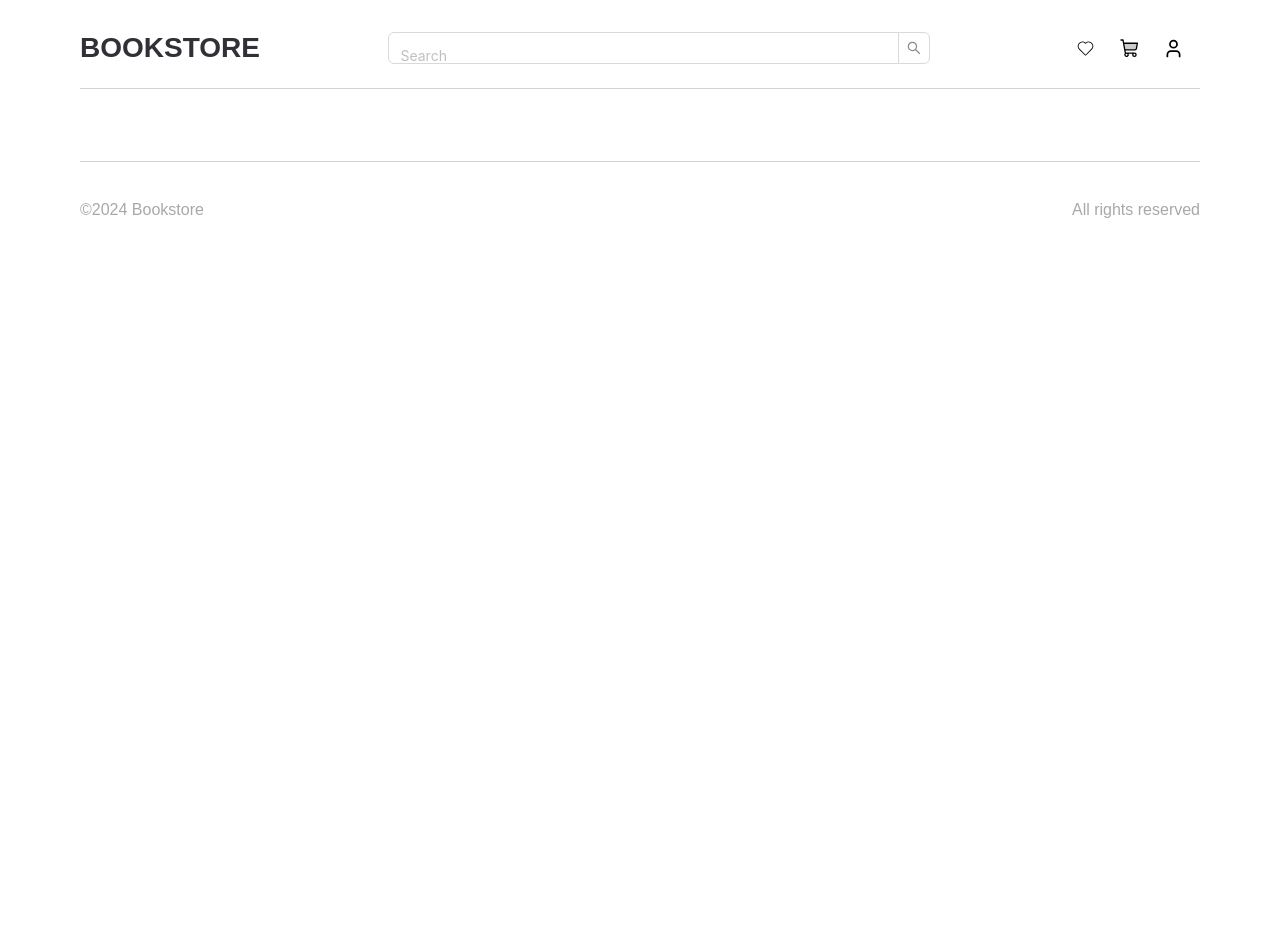
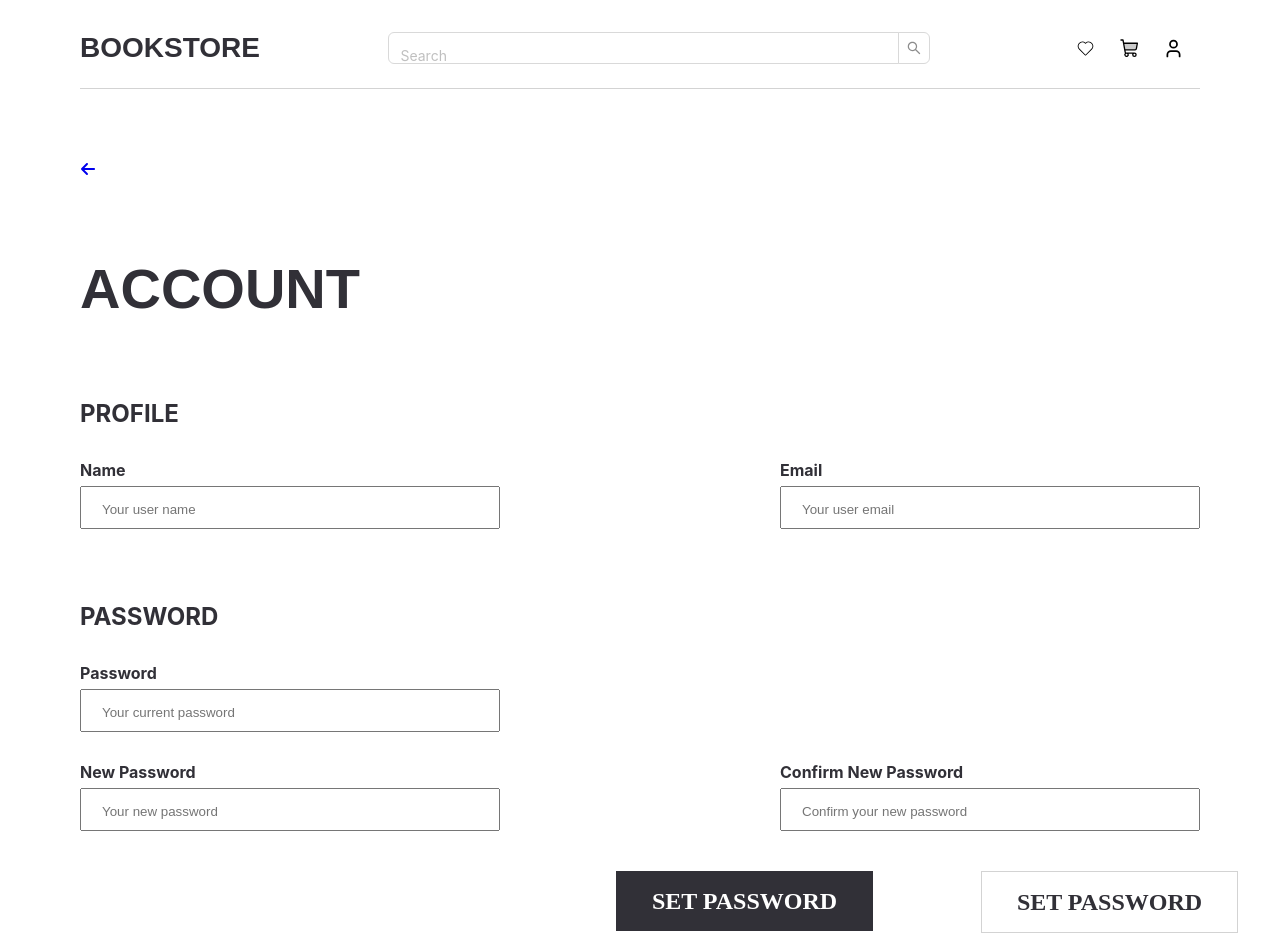
Before and after one commit to teorver/book_store, a React (Vite) app: page /user-account in a window 1280 px wide. Shown: the top 952 px of the page. Before the commit the page ends 800 px from the top, so only its background shows below. Built offline with nearby package versions, Linux system fonts and the light colour scheme.

Commit message:
feat(login_page): implement components for auth process #2

```diff
--- a/src/App.tsx
+++ b/src/App.tsx
@@ -10,6 +10,7 @@ import Favorites from "./pages/Favorites/Favorites.tsx";
 import UserLogin from './pages/UserLogin/UserLogin.tsx';
 import ResetPasswordForm from "./components/ResetPasswordForm/ResetPasswordForm.tsx";
 import NewPasswordForm from "./components/NewPasswordForm/NewPasswordForm.tsx";
+import UserAccountForm from "./components/UserAccountForm/UserAccountForm.tsx";
 
 export default function App() {
   return (
@@ -24,6 +25,7 @@ export default function App() {
             <Route path="/sign-in" element={<UserLogin />}></Route>
             <Route path="/new-password" element={<NewPasswordForm />}></Route>
             <Route path="/reset-password" element={<ResetPasswordForm />}></Route>
+            <Route path="/user-account" element={<UserAccountForm />}></Route>
         </Routes>
       <Footer />
     </div>
--- a/src/components/NewPasswordForm/NewPasswordForm.tsx
+++ b/src/components/NewPasswordForm/NewPasswordForm.tsx
@@ -1,4 +1,3 @@
-import {useState} from "react";
 import {useNavigate} from "react-router-dom";
 import {message} from "antd";
 
--- /dev/null
+++ b/src/components/UserAccountForm/UserAccountForm.css
@@ -0,0 +1,16 @@
+.account-wrapper{
+    width: 100%;
+    display: flex;
+    flex-direction: column;
+    padding: 72px 0 0 0;
+    gap: 30px;
+}
+
+.account-title{
+    width: 90%;
+    font-family: "Bebas Neue", sans-serif;
+    font-weight: 700;
+    font-size: 56px;
+    line-height: 64px;
+    color: rgba(49, 48, 55, 1);
+}
--- a/src/components/UserAccountForm/UserAccountForm.tsx
+++ b/src/components/UserAccountForm/UserAccountForm.tsx
@@ -0,0 +1,188 @@
+import {FaArrowLeft} from "react-icons/fa6";
+import { Link } from "react-router-dom";
+import './UserAccountForm.css';
+import {Form, Row, Col} from 'antd';
+
+const UserAccountForm = () => {
+
+    return (
+        <section className="account-wrapper">
+            <Link to="/">
+                <FaArrowLeft/>
+            </Link>
+            <h1 className="account-title">ACCOUNT</h1>
+            <Form>
+                <Form.Item>
+                    <Row>
+                        <Col>
+                            <span style={{
+                                color: 'rgba(49, 48, 55, 1)',
+                                fontSize: '24px',
+                                lineHeight: '32px',
+                                fontWeight: '700',
+                            }}
+                            >PROFILE</span>
+                        </Col>
+                    </Row>
+                </Form.Item>
+                <Form.Item
+                    style={{
+                        display: 'flex',
+                        flexDirection: 'column',
+                        gap: '20px',
+                    }}>
+                    <Row style={{ display: 'flex', justifyContent: 'space-between' }}>
+                        <Col span={9} >
+                            <span
+                                style={{
+                                    color: 'rgba(49, 48, 55, 1)',
+                                    fontSize: '16px',
+                                    lineHeight: '32px',
+                                    fontWeight: '700',
+                                }}
+                            >Name</span>
+                            <input
+                                type="text"
+                                style={{width: "100%", padding: "14px 20px 10px 20px"}}
+                                placeholder="Your user name"
+                            />
+                        </Col>
+                        <Col span={9}>
+                            <span
+                                style={{
+                                    color: 'rgba(49, 48, 55, 1)',
+                                    fontSize: '16px',
+                                    lineHeight: '32px',
+                                    fontWeight: '700',
+                                }}
+                            >Email</span>
+                            <input
+                                type="text"
+                                style={{width: "100%", padding: "14px 20px 10px 20px"}}
+                                placeholder="Your user email"
+                            />
+                        </Col>
+                    </Row>
+                </Form.Item>
+                <Form.Item style={{ padding: '48px 0 0 0' }} >
+                    <Row>
+                        <Col>
+                            <span style={{
+                                color: 'rgba(49, 48, 55, 1)',
+                                fontSize: '24px',
+                                lineHeight: '32px',
+                                fontWeight: '700',
+                            }} >PASSWORD</span>
+                        </Col>
+                    </Row>
+                </Form.Item>
+                <Form.Item
+                    style={{
+                        display: 'flex',
+                        flexDirection: 'column',
+                    }}>
+                    <Row>
+                        <Col span={9}>
+                            <span style={{
+                                color: 'rgba(49, 48, 55, 1)',
+                                fontSize: '16px',
+                                lineHeight: '32px',
+                                fontWeight: '700',
+                            }} >Password</span>
+                            <input
+                                type="text"
+                                style={{width: "100%", padding: "14px 20px 10px 20px"}}
+                                placeholder="Your current password"
+                            />
+                        </Col>
+                    </Row>
+                </Form.Item>
+                <Form.Item
+                    style={{
+                        display: 'flex',
+                        flexDirection: 'column',
+                    }}
+                >
+                    <Row style={{ display: 'flex', justifyContent: 'space-between' }} >
+                        <Col span={9}>
+                            <span style={{
+                                color: 'rgba(49, 48, 55, 1)',
+                                fontSize: '16px',
+                                lineHeight: '32px',
+                                fontWeight: '700',
+                            }} >New Password</span>
+                            <input
+                                type="text"
+                                style={{width: "100%", padding: "14px 20px 10px 20px"}}
+                                placeholder="Your new password"
+                            />
+                        </Col>
+                        <Col span={9}>
+                            <span style={{
+                                color: 'rgba(49, 48, 55, 1)',
+                                fontSize: '16px',
+                                lineHeight: '32px',
+                                fontWeight: '700',
+                            }}>Confirm New Password</span>
+                            <input
+                                type="text"
+                                style={{width: "100%", padding: "14px 20px 10px 20px"}}
+                                placeholder="Confirm your new password"
+                            />
+                        </Col>
+                    </Row>
+                    <Form.Item>
+                        <Row style={{
+                                display: 'flex',
+                                margin: '0 0 0 536px',
+                                justifyContent: 'space-between',
+                        }}>
+                            <Col span={9}>
+                                <button
+                                    type="submit"
+                                    style={{
+                                        backgroundColor: 'rgba(49, 48, 55, 1)',
+                                        color: 'white',
+                                        textAlign: 'center',
+                                        padding: '18px 0',
+                                        width: '257px',
+                                        border: 'none',
+                                        cursor: 'pointer',
+                                        fontSize: "24px",
+                                        lineHeight: "24px",
+                                        fontFamily: "Bebas Neue",
+                                        fontWeight: "700",
+                                        marginTop: '40px'
+                                    }}
+                                >SET PASSWORD
+                                </button>
+                            </Col>
+                            <Col span={9}>
+                                <button
+                                    type="submit"
+                                    style={{
+                                        backgroundColor: 'white',
+                                        color: 'rgba(49, 48, 55, 1)',
+                                        textAlign: 'center',
+                                        padding: '18px 0',
+                                        width: '257px',
+                                        border: '1px solid lightgrey',
+                                        cursor: 'pointer',
+                                        fontSize: "24px",
+                                        lineHeight: "24px",
+                                        fontFamily: "Bebas Neue",
+                                        fontWeight: "700",
+                                        marginTop: '40px'
+                                    }}
+                                >SET PASSWORD
+                                </button>
+                            </Col>
+                        </Row>
+                    </Form.Item>
+                </Form.Item>
+            </Form>
+        </section>
+    );
+};
+
+export default UserAccountForm;
--- a/src/components/UserLoginTabs/SignInTab/SignInTab.tsx
+++ b/src/components/UserLoginTabs/SignInTab/SignInTab.tsx
@@ -1,7 +1,13 @@
-import { Link } from "react-router-dom";
+import {Link, useNavigate} from "react-router-dom";
 
 
 const SignInTab = () => {
+    const navigate = useNavigate();
+
+    const onClick = () => {
+        navigate("/user-account");
+    }
+
     return (
         <section style={{
             display: "flex",
@@ -64,6 +70,7 @@ const SignInTab = () => {
                     fontWeight: "700",
                     marginTop: '40px'
                 }}
+                onClick={onClick}
             >SIGN IN</button>
         </section>
     )
--- a/src/pages/UserLogin/UserLogin.tsx
+++ b/src/pages/UserLogin/UserLogin.tsx
@@ -9,7 +9,7 @@ import {useState} from "react";
 const { TabPane } = Tabs;
 
 const UserLogin = () => {
-    const [selectedTab, setSelectedTab] = useState("1"); // Default to "1" for SignInTab
+    const [selectedTab, setSelectedTab] = useState("1");
 
     const handleTabChange = (key: string) => {
         setSelectedTab(key);
```
